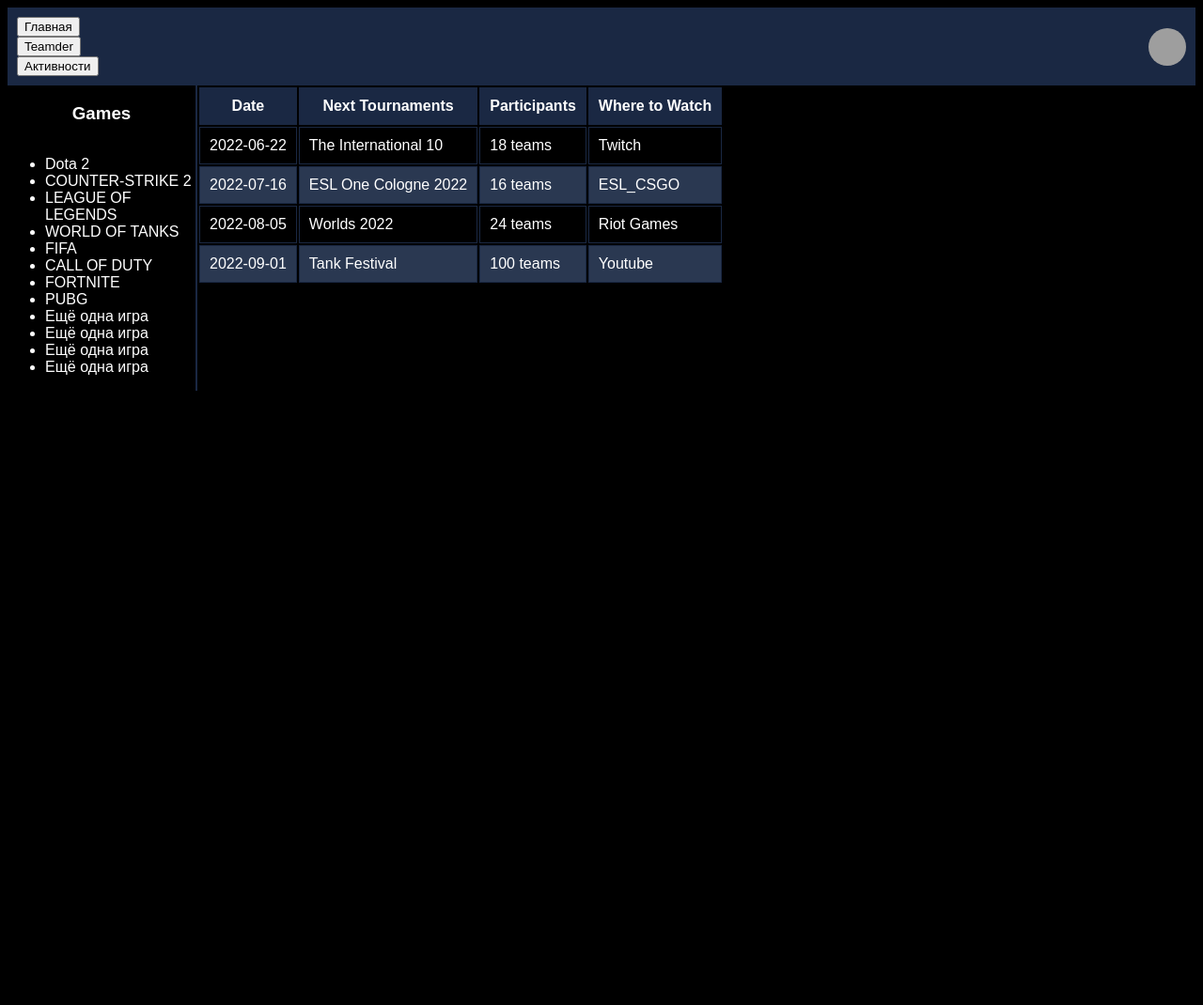
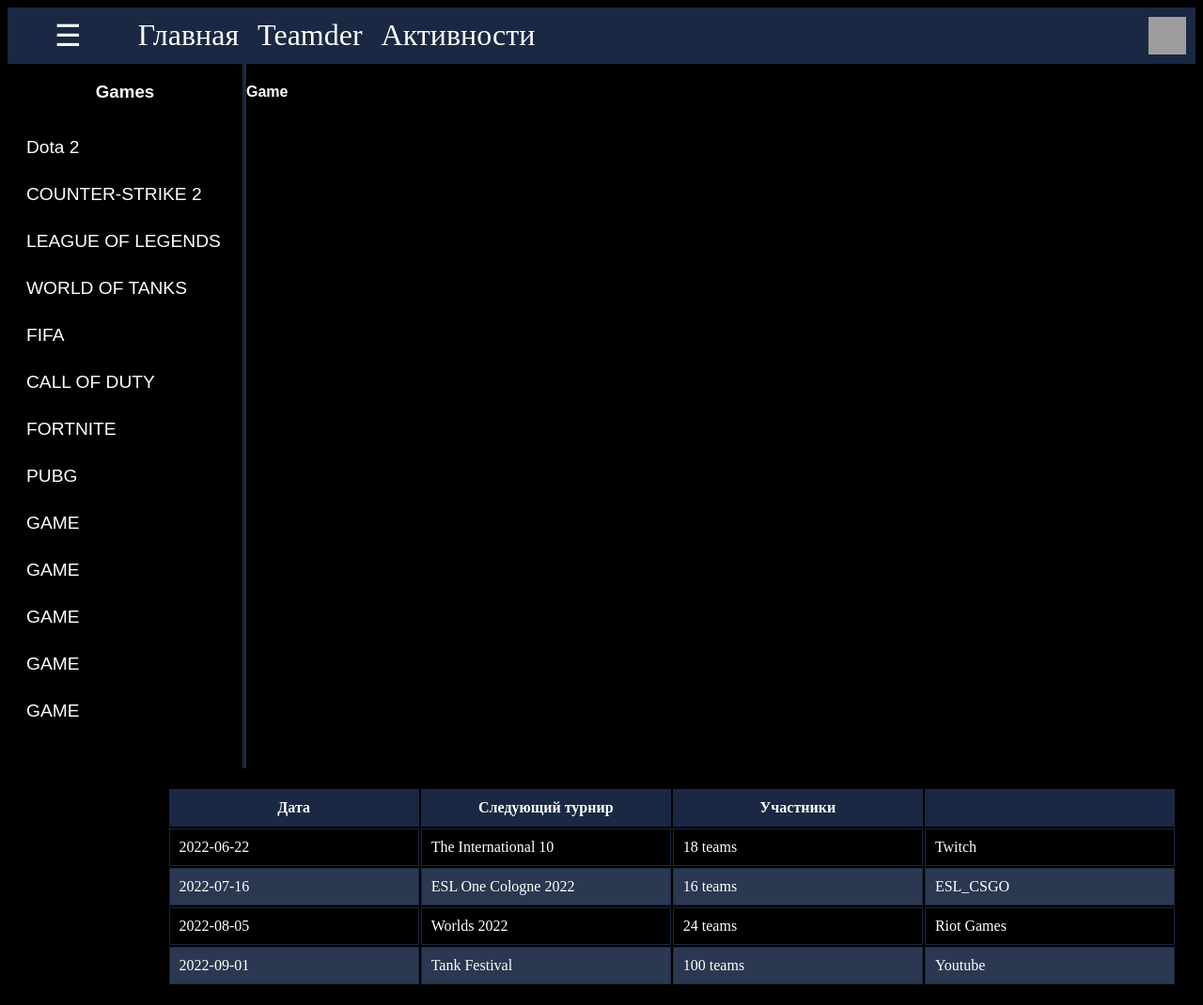
Before and after one commit to Robert-Polson/VSteam, a Django app: page /turnir_page/ in a window 1280 px wide. Shown: the whole page at 94% size. Before the commit the page ends 416 px from the top, so only its background shows below. Run offline with Django 5.2, Linux system fonts and the light colour scheme; grey boxes are pictures that could not be loaded.

```diff
--- a/mysite/my_codes/templates/find_users.html
+++ b/mysite/my_codes/templates/find_users.html
@@ -9,6 +9,7 @@
 </head>
 <body>
 <header>
+    <a href="{% url 'homePage' %}"><button>Вернутся обратно</button></a>
         <div class="container1">
           <div style="display: flex; ">
             <h1 style="color: green;">TEAM DER</h1>
--- a/mysite/my_codes/templates/turnir_page.html
+++ b/mysite/my_codes/templates/turnir_page.html
@@ -3,6 +3,7 @@
 <head>
    <meta charset="UTF-8">
    <meta name="viewport" content="width=device-width, initial-scale=1.0">
+    <link href="https://fonts.googleapis.com/icon?family=Material+Icons" rel="stylesheet">
    <style>
        body {
            background-color: black;
@@ -17,34 +18,90 @@
            align-items: center;
            padding: 10px;
        }
-       .head_buttons{
+       .head_buttons, nav-btn{
             wight: 50px;
             height: 50 px;
-            color: #1a2843;
+            background-color: #1a2843;
+            display: flex;
+       }
+       .button_head{
+            wight: 50px
+            height: 50px
+            background-color: #1a2843;
+            margin-right: 50px;
        }
        .header img {
            width: 40px;
            height: 40px;
-           border-radius: 50%;
+           border-radius: 5 0%;
        }
 
        .games-column {
            display: flex;
            flex-direction: column;
-           justify-content: center;
+           justify-content: left;
            align-items: center;
-           width: 200px;
-           border-right: 2px solid #1a2843;
+           width: 250px;
+           height: 750px;
+           border-right: 4px solid #1a2843;
        }
 
+       .games-column ul {
+            list-style: none;
+            padding: 0;
+            margin: 0;
+        }
+
+        .games-column li {
+            display: flex;
+            align-items: center;
+            justify-content: left;
+            width: 100%;
+            height: 50px;
+            cursor: pointer;
+            transition: background-color 0.3s ease;
+            margin-right: 20px;
+        }
+
+        .games-column li:hover {
+            background-color: #2a3851;
+        }
+        .game-button {
+            background-color: black;
+            color: white;
+            font-size: 1.2em;
+            padding: 20px 20px;
+            border: none;
+            border-radius: 4px;
+            cursor: pointer;
+            transition: all 0.3s ease;
+            margin-top: 10px;
+            display: flex;
+            align-items: center;
+            justify-content: space-between; /* distribute the icon and text evenly inside the button */
+            width: 100%; /* make the buttons take up the full width of the list items */
+        }
+
+        .game-button:hover {
+            background-color: #1a2843;
+        }
+
+        .game-button span {
+            margin-right: 10px;
+        }
         .games-table {
-           margin-left: 20px;
+            margin-left: 0px;
+            margin-top: 20px;
+            margin-right: 20px;
+            width: 85%;
+            margin-bottom: 20px;
         }
 
         th,
         td {
             border: 1px solid #1a2843;
             padding: 10px;
+            width: 25%;
         }
 
        th {
@@ -54,18 +111,36 @@
        tr:nth-child(even) {
            background-color: #2a3851;
        }
+       .h4 {
+            font-size: 2em; /* make the title bigger */
+            text-align: center; /* center the title */
+            margin-top: 20px; /* add margin to the top of the title */
+            margin-bottom: 500px; /* add margin to the bottom of the title */
+        }
+       .games-table.hidden {
+           display: none;
+       }
+       .button, table {
+           font-family: 'TX323';
+       }
+       .nav-btn{
+
+       }
    </style>
-   <title>Touraments</title>
+    <title>Tournaments</title>
     <div class="header">
        <div class="head_buttons">
-           <form action="page/new.html" target="_blank">
-                <button>Главная</button>
+               <form action="page/new.html" target="_blank" style="float: left; margin-right: 20px;margin-left: 40px">
+                    <button_head><font size="6" color="white" face="VT323">☰</font></button_head>
                </form>
-           <form action="page/new.html" target="_blank">
-                <button>Teamder</button>
+               <form action="page/new.html" target="_blank" style="float: left; margin-right: 20px;margin-left: 40px">
+                    <button_head><font size="6" color="white" face="VT323">Главная</font></button_head>
                </form>
-           <form action="page/new.html" target="_blank">
-                <button>Активности</button>
+               <form action="page/new.html" target="_blank" style="float: center left; margin-right: 20px;">
+                   <button_head><font size="6" color="white" face="VT323">Teamder</font></button_head>
+               </form>
+               <form action="page/new.html" target="_blank" style="float: center;">
+                   <button_head><font size="6" color="white" face="VT323">Активности</font></button_head>
                </form>
        </div>
        <img src="profile-icon.png" alt="Profile Icon">
@@ -76,28 +151,30 @@
         <div class="games-column" style="float: left;">
             <h3>Games</h3>
             <ul>
-               <li>Dota 2</li>
-               <li>COUNTER-STRIKE 2</li>
-               <li>LEAGUE OF LEGENDS</li>
-               <li>WORLD OF TANKS</li>
-               <li>FIFA</li>
-               <li>CALL OF DUTY</li>
-               <li>FORTNITE</li>
-               <li>PUBG</li>
-               <li>Ещё одна игра</li>
-               <li>Ещё одна игра</li>
-               <li>Ещё одна игра</li>
-               <li>Ещё одна игра</li>
+                <li><button class="game-button">Dota 2</button></li>
+                <li><button class="game-button">COUNTER-STRIKE 2</button></li>
+                <li><button class="game-button">LEAGUE OF LEGENDS</button></li>
+                <li><button class="game-button">WORLD OF TANKS</button></li>
+                <li><button class="game-button">FIFA</button></li>
+                <li><button class="game-button">CALL OF DUTY</button></li>
+                <li><button class="game-button">FORTNITE</button></li>
+                <li><button class="game-button">PUBG</button></li>
+                <li><button class="game-button">GAME</button></li>
+                <li><button class="game-button">GAME</button></li>
+                <li><button class="game-button">GAME</button></li>
+                <li><button class="game-button">GAME</button></li>
+                <li><button class="game-button">GAME</button></li>
             </ul>
         </div>
-
-       <table class="games-table" style="float: centre;">
+    </div>
+        <h4>Game</h4>
+       <table class="games-table" style="float: right;">
            <thead>
                <tr>
-                   <th>Date</th>
-                   <th>Next Tournaments</th>
-                   <th>Participants</th>
-                   <th>Where to Watch</th>
+                   <th>Дата</th>
+                   <th>Следующий турнир</th>
+                   <th>Участники</th>
+                   <th></th>
                </tr>
            </thead>
            <tbody>
--- a/mysite/my_codes/views.py
+++ b/mysite/my_codes/views.py
@@ -140,18 +140,26 @@ def api_v1_user_upload_avatar(request):
 
 
 def account_page(request, username):
+    social_links = request.session.get('social_links', {})
+    instagram_link = social_links.get('instagram_link')
+    twitter_link = social_links.get('twitter_link')
+    twitch_link = social_links.get('twitch_link')
+    codepen_link = social_links.get('codepen_link')
     try:
         user = User.objects.filter(username=username).first()
-
         if not user:
             raise User.DoesNotExist
-
         niknem = NIKNEM.objects.filter(user=user).first()
-
-        context = {'account': user, 'niknem': niknem.niknem if niknem is not None else 'No NickName',
-                   'is_owner_of_account': user == request.user}
+        context = {
+            'instagram_link': instagram_link,
+            'twitter_link': twitter_link,
+            'twitch_link': twitch_link,
+            'codepen_link': codepen_link,
+            'account': user,
+            'niknem': niknem.niknem if niknem is not None else 'No NickName',
+            'is_owner_of_account': user == request.user
+        }
         return render(request, 'account_page.html', context)
-
     except User.DoesNotExist:
         context = {'error': 'Такого пользователя нет'}
         return render(request, 'account_page.html', context)
@@ -214,6 +222,7 @@ def find_users_page(request):
 
     return render(request, "find_users.html", context)
 
+
 def home_page(request):
     print(request.user.username)
     context = {'account': request.user}
@@ -261,7 +270,7 @@ def logout_page(request):
 
 def profile(request, username=None):
     friend = Friend.objects.filter(current_user=request.user).first()
-    friends_data =[]
+    friends_data = []
     friends = []
     if friend:
         friends = friend.users.all()
@@ -290,3 +299,23 @@ def change_friends(request, operation, pk):
     if operation == 'add':
         Friend.make_friend(request.user, friend)
     return redirect('profile', username=friend.username)
+
+
+def social_network(request):
+    context = {}
+    if request.method=="POST":
+        instagram_link = request.POST.get('instagram_link')
+        twitter_link = request.POST.get('twitter_link')
+        twitch_link = request.POST.get('twitch_link')
+        codepen_link = request.POST.get('codepen_link')
+
+
+        social_links = {
+            'instagram_link': instagram_link,
+            'twitter_link': twitter_link,
+            'twitch_link': twitch_link,
+            'codepen_link' : codepen_link
+        }
+        request.session['social_links'] = social_links
+        context = social_links
+    return render(request, 'social_network.html', context)
--- a/mysite/mysite/urls.py
+++ b/mysite/mysite/urls.py
@@ -46,4 +46,5 @@ urlpatterns = [
     path('change-friends/<str:operation>/<int:pk>/', views.change_friends, name='change_friends'),
     path('polzovatels_account/<int:user_id>/', views.settings_page, name='polzovatels_account'),
     path('api/v1/user/change_avatar/', views.api_v1_user_upload_avatar),
+    path('social_network' , views.social_network , name = 'social_network'),
 ] + static(settings.MEDIA_URL, document_root=settings.MEDIA_ROOT)
```
Also changed, not shown: mysite/my_codes/templates/account_page.html (+17 -6 lines), mysite/my_codes/templates/charts.html (added, +10 -0 lines), mysite/my_codes/templates/open_page.html (+0 -26 lines), mysite/my_codes/templates/social_network.html (added, +211 -0 lines), mysite/db.sqlite3. Lines whose indentation alone changed are shown as unchanged.
